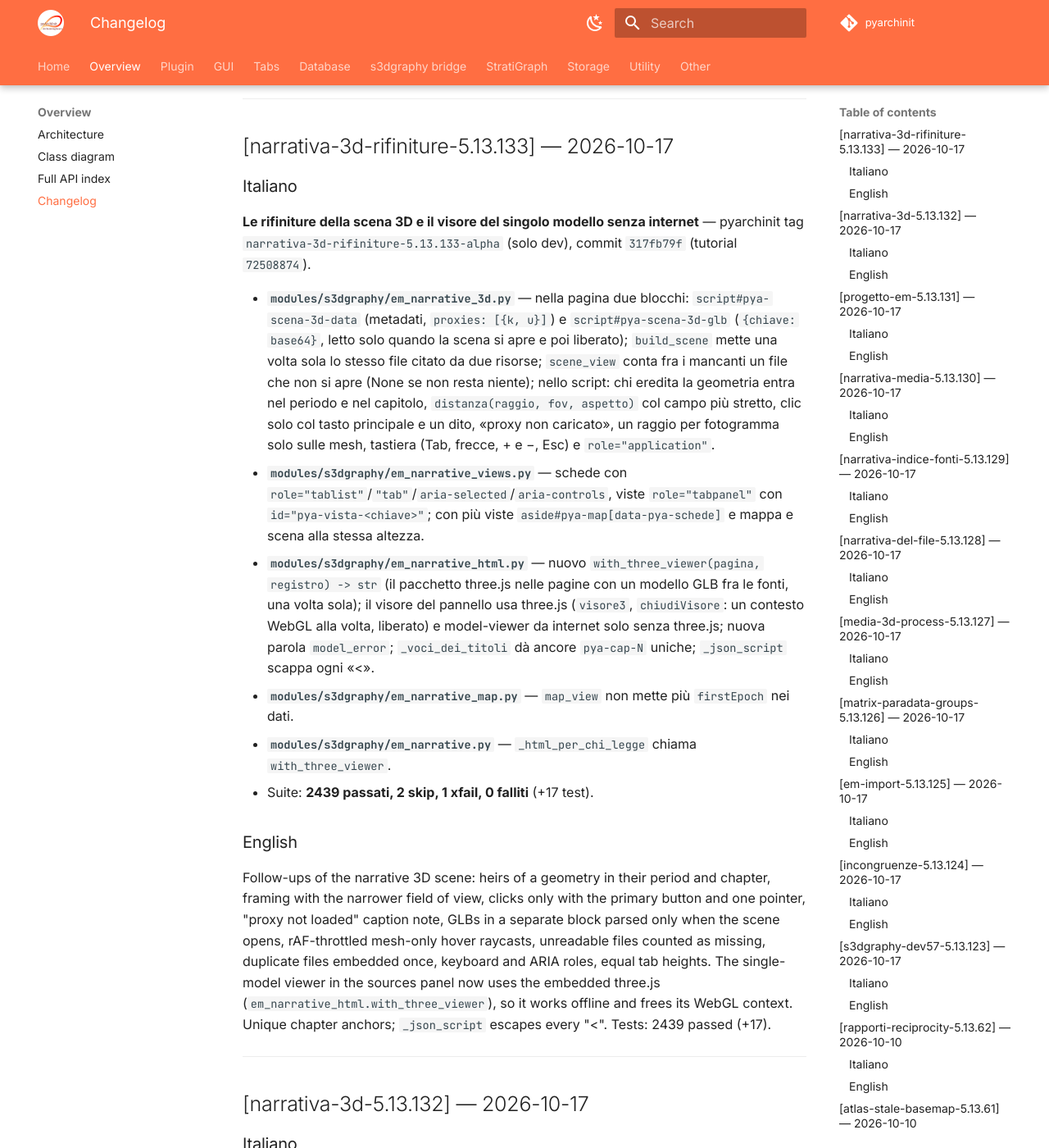
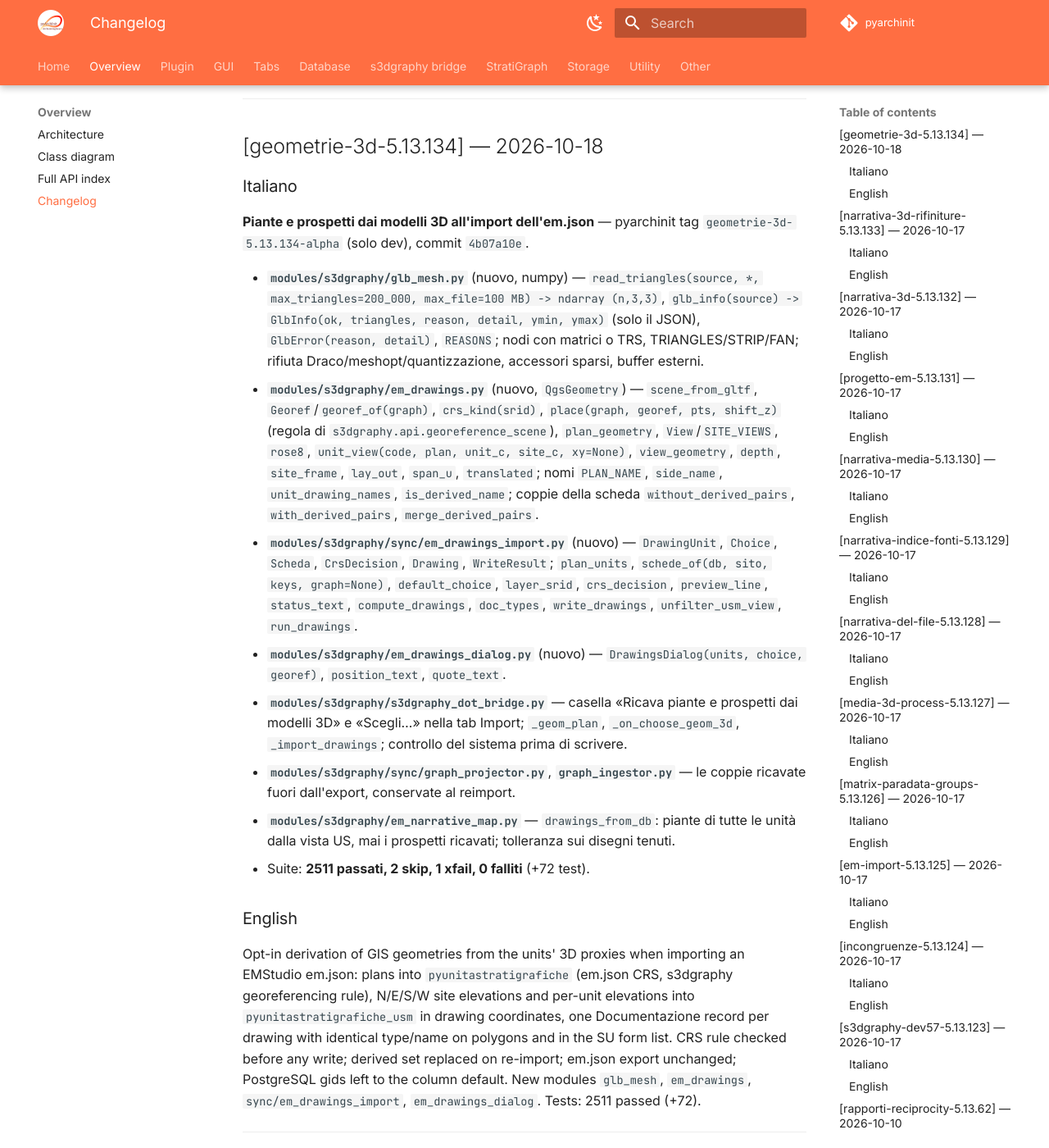
Before and after one commit to enzococca/pyarchinit-api-docs, an MkDocs documentation site: the page built from docs/CHANGELOG.md, in a window 1280 px wide and 1400 px high, scrolled down 274 px. Shown: the whole window at 82% size. Built offline with MkDocs 1.6.1 and Material for MkDocs 9.7.7, drawn with Linux system fonts in a browser that asks for light colours; comment, search, counter and statistics services are not loaded; some of the changed text lies outside the part shown.

Commit message:
changelog: geometrie-3d-5.13.134 — piante e prospetti dai modelli 3D all'import dell'em.json

```diff
--- a/docs/CHANGELOG.md
+++ b/docs/CHANGELOG.md
@@ -4,6 +4,27 @@
 > da `pyarchinit-code_dev/`.
 >
 > Format: bilingue IT/EN. Le date sono ISO 8601.
+
+---
+
+## [geometrie-3d-5.13.134] — 2026-10-18
+
+### Italiano
+
+**Piante e prospetti dai modelli 3D all'import dell'em.json** — pyarchinit tag `geometrie-3d-5.13.134-alpha` (solo dev), commit `4b07a10e`.
+
+- **`modules/s3dgraphy/glb_mesh.py`** (nuovo, numpy) — `read_triangles(source, *, max_triangles=200_000, max_file=100 MB) -> ndarray (n,3,3)`, `glb_info(source) -> GlbInfo(ok, triangles, reason, detail, ymin, ymax)` (solo il JSON), `GlbError(reason, detail)`, `REASONS`; nodi con matrici o TRS, TRIANGLES/STRIP/FAN; rifiuta Draco/meshopt/quantizzazione, accessori sparsi, buffer esterni.
+- **`modules/s3dgraphy/em_drawings.py`** (nuovo, `QgsGeometry`) — `scene_from_gltf`, `Georef`/`georef_of(graph)`, `crs_kind(srid)`, `place(graph, georef, pts, shift_z)` (regola di `s3dgraphy.api.georeference_scene`), `plan_geometry`, `View`/`SITE_VIEWS`, `rose8`, `unit_view(code, plan, unit_c, site_c, xy=None)`, `view_geometry`, `depth`, `site_frame`, `lay_out`, `span_u`, `translated`; nomi `PLAN_NAME`, `side_name`, `unit_drawing_names`, `is_derived_name`; coppie della scheda `without_derived_pairs`, `with_derived_pairs`, `merge_derived_pairs`.
+- **`modules/s3dgraphy/sync/em_drawings_import.py`** (nuovo) — `DrawingUnit`, `Choice`, `Scheda`, `CrsDecision`, `Drawing`, `WriteResult`; `plan_units`, `schede_of(db, sito, keys, graph=None)`, `default_choice`, `layer_srid`, `crs_decision`, `preview_line`, `status_text`, `compute_drawings`, `doc_types`, `write_drawings`, `unfilter_usm_view`, `run_drawings`.
+- **`modules/s3dgraphy/em_drawings_dialog.py`** (nuovo) — `DrawingsDialog(units, choice, georef)`, `position_text`, `quote_text`.
+- **`modules/s3dgraphy/s3dgraphy_dot_bridge.py`** — casella «Ricava piante e prospetti dai modelli 3D» e «Scegli…» nella tab Import; `_geom_plan`, `_on_choose_geom_3d`, `_import_drawings`; controllo del sistema prima di scrivere.
+- **`modules/s3dgraphy/sync/graph_projector.py`**, **`graph_ingestor.py`** — le coppie ricavate fuori dall'export, conservate al reimport.
+- **`modules/s3dgraphy/em_narrative_map.py`** — `drawings_from_db`: piante di tutte le unità dalla vista US, mai i prospetti ricavati; tolleranza sui disegni tenuti.
+- Suite: **2511 passati, 2 skip, 1 xfail, 0 falliti** (+72 test).
+
+### English
+
+Opt-in derivation of GIS geometries from the units' 3D proxies when importing an EMStudio em.json: plans into `pyunitastratigrafiche` (em.json CRS, s3dgraphy georeferencing rule), N/E/S/W site elevations and per-unit elevations into `pyunitastratigrafiche_usm` in drawing coordinates, one Documentazione record per drawing with identical type/name on polygons and in the SU form list. CRS rule checked before any write; derived set replaced on re-import; em.json export unchanged; PostgreSQL gids left to the column default. New modules `glb_mesh`, `em_drawings`, `sync/em_drawings_import`, `em_drawings_dialog`. Tests: 2511 passed (+72).
 
 ---
 
```
